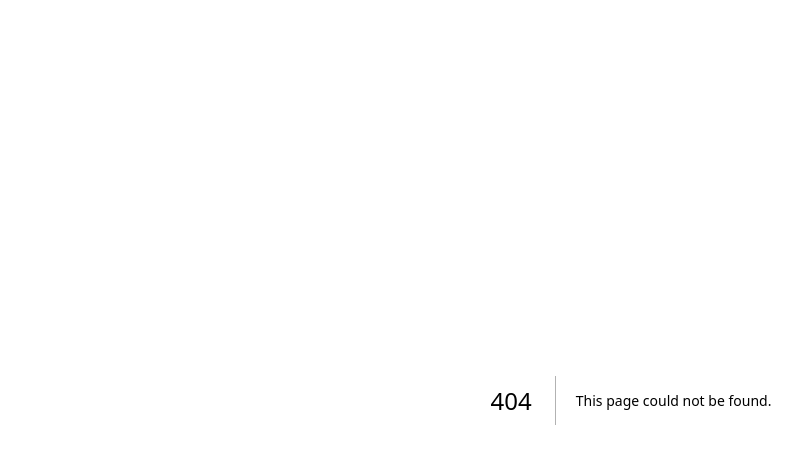
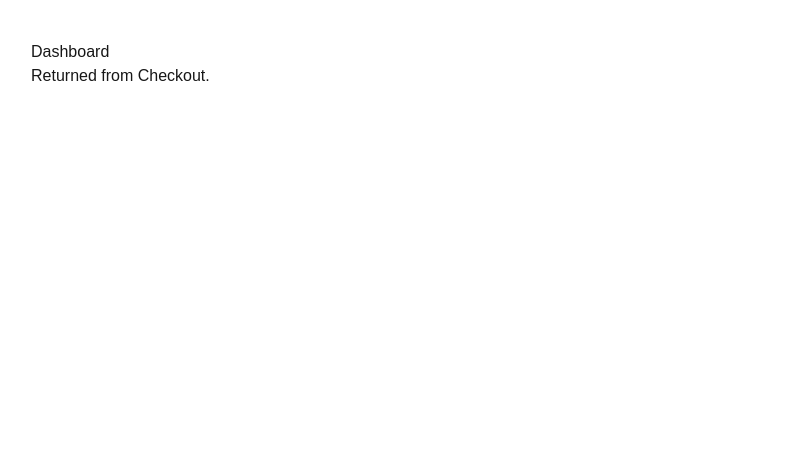
Before and after one commit to europaadvanced/repo-v2-webapp-saas, a Next.js app: page /dashboard in a window 1280 px wide. Before the commit this address had no page. Shown: the top 464 px of the page, without its empty margins (9-811 px from the left). Built offline with nearby package versions, Linux system fonts and the light colour scheme.

Commit message:
Create page.tsx

```diff
--- /dev/null
+++ b/src/app/dashboard/page.tsx
@@ -0,0 +1,3 @@
+export default function Dashboard() {
+  return <main className="p-10"><h1>Dashboard</h1><p>Returned from Checkout.</p></main>;
+}
```
